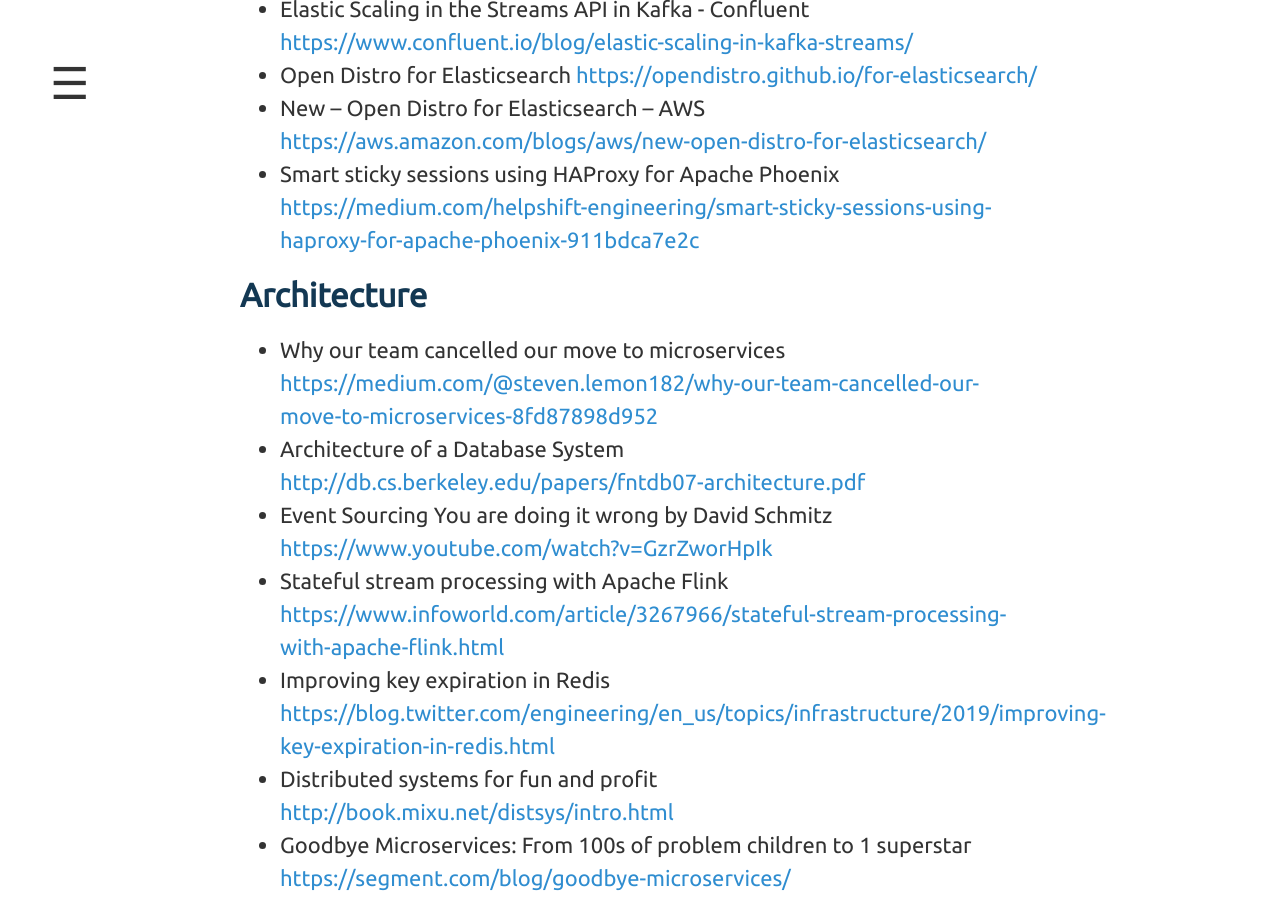
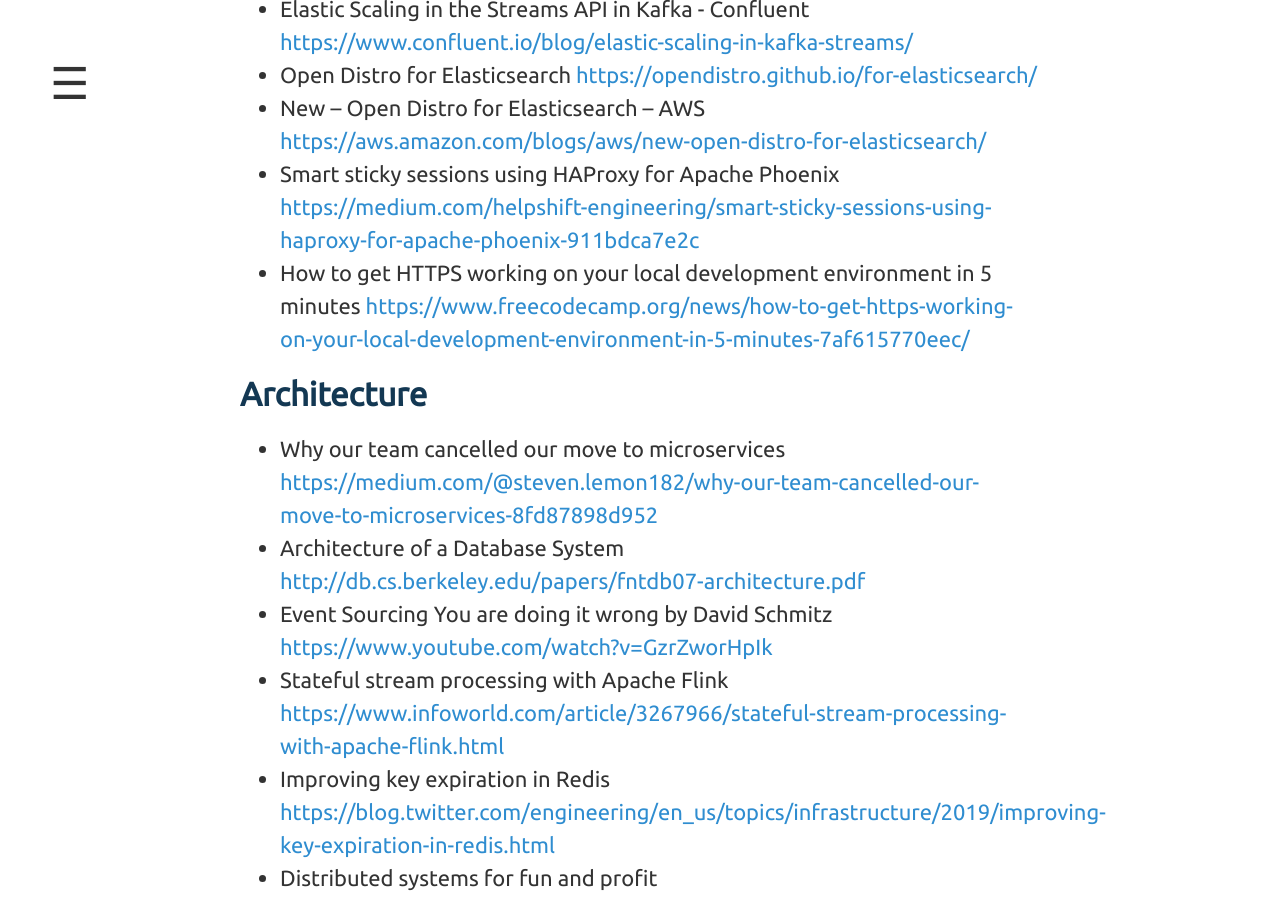
Before and after one commit to mourjo/blog, a Jekyll site: the page built from _posts/2019-09-30-reading-list.md, in a window 1280 px wide and 900 px high, scrolled down 3864 px. Built offline with Jekyll 4.4.1, drawn with Linux system fonts in a browser that asks for light colours; some of the changed lines change nothing that is shown; some of the changed text lies outside the part shown.

Commit message:
Add to reading list
https://www.freecodecamp.org/news/how-to-get-https-working-on-your-local-development-environment-in-5-minutes-7af615770eec/

```diff
--- a/_posts/2019-09-30-reading-list.md
+++ b/_posts/2019-09-30-reading-list.md
@@ -1,15 +1,17 @@
 ---
 layout: post
-title:  "[recurrent] Reading List"
+title:  "[recurrent] Stuff I am reading"
 date:   2019-09-20 23:14:11 +0530
 category: tech
+notes: lein run -m "lganguly.scrape/url->title-html-main" https://google.com http://mourjo.me/
 ---
 
 This is a list of readings I have found to be extremely useful and
 hence I am bookmarking them here, for my future self mostly. This is
 an ever-increasing unordered list, which I am constantly trying to keep up with.
 
-Last update: October 1, 2019.
+Last update: October 3, 2019.
+
 
 # Conceptual
 - Critical Rendering Path <a href="https://developers.google.com/web/fundamentals/performance/critical-rendering-path/" target="_blank">https://developers.google.com/web/fundamentals/performance/critical-rendering-path/</a>
@@ -61,6 +63,7 @@
 - Open Distro for Elasticsearch <a href="https://opendistro.github.io/for-elasticsearch/" target="_blank">https://opendistro.github.io/for-elasticsearch/</a>
 - New – Open Distro for Elasticsearch – AWS <a href="https://aws.amazon.com/blogs/aws/new-open-distro-for-elasticsearch/" target="_blank">https://aws.amazon.com/blogs/aws/new-open-distro-for-elasticsearch/</a>
 - Smart sticky sessions using HAProxy for Apache Phoenix <a href="https://medium.com/helpshift-engineering/smart-sticky-sessions-using-haproxy-for-apache-phoenix-911bdca7e2c" target="_blank">https://medium.com/helpshift-engineering/smart-sticky-sessions-using-haproxy-for-apache-phoenix-911bdca7e2c</a>
+- How to get HTTPS working on your local development environment in 5 minutes <a href="https://www.freecodecamp.org/news/how-to-get-https-working-on-your-local-development-environment-in-5-minutes-7af615770eec/" target="_blank">https://www.freecodecamp.org/news/how-to-get-https-working-on-your-local-development-environment-in-5-minutes-7af615770eec/</a>
 
 
 # Architecture
```
